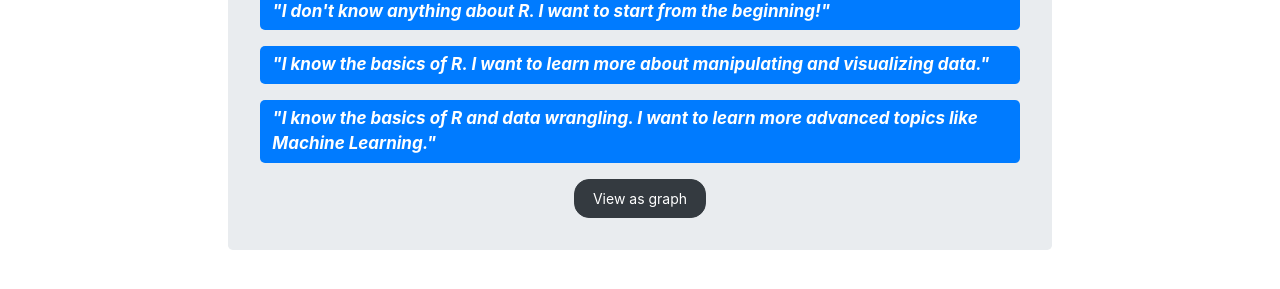
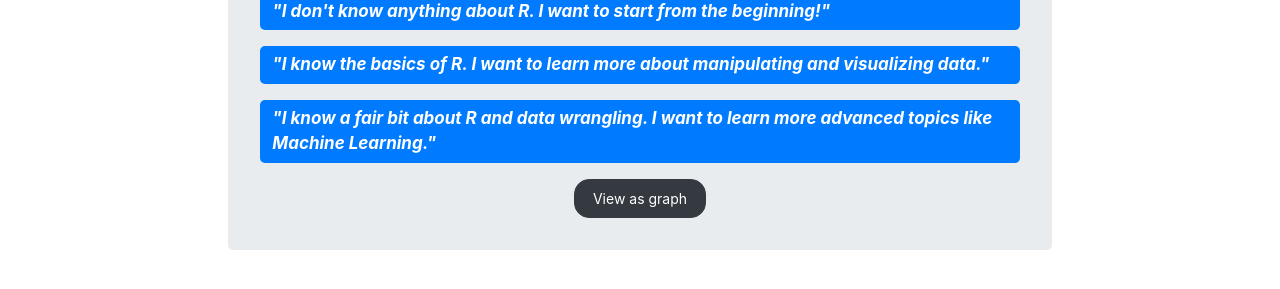
Before and after one commit to dlab-berkeley/dlab-workshops, a Jekyll site: the page R.html, which Jekyll copies as it is, in a window 1280 px wide and 900 px high. Shown: the part 403-692 px from the top of the window. Built offline with Jekyll 4.4.1, drawn with Linux system fonts in a browser that asks for light colours; nearby versions of some CDN libraries.

Commit message:
edit text

```diff
--- a/R.html
+++ b/R.html
@@ -225,7 +225,7 @@
 
 
 		<!-- LEVEL -->
-		<blockquote class="display-5 clickable">"I know the basics of R and data wrangling. I want to learn more advanced topics like Machine Learning."</blockquote>
+		<blockquote class="display-5 clickable">"I know a fair bit about R and data wrangling. I want to learn more advanced topics like Machine Learning."</blockquote>
 
 
 		<!-- Featured Module Block -->
```
